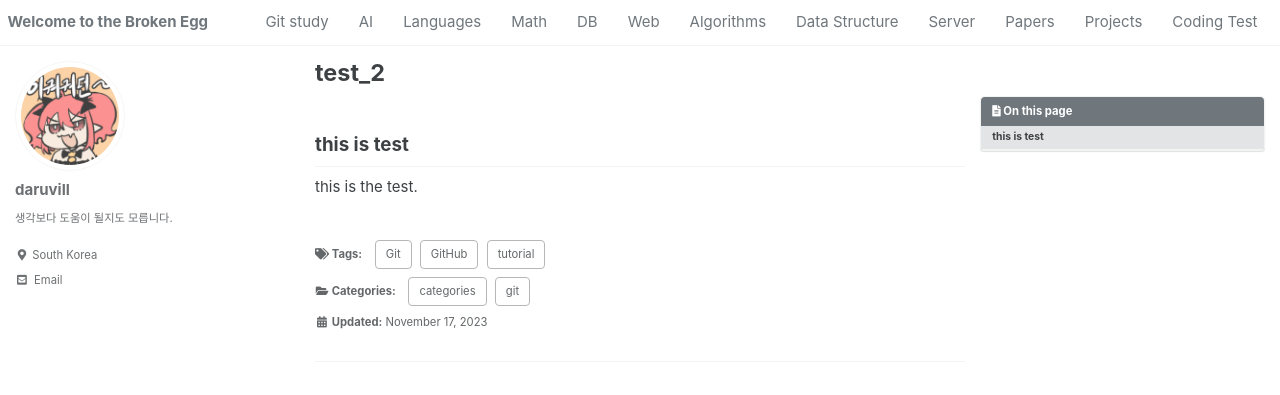
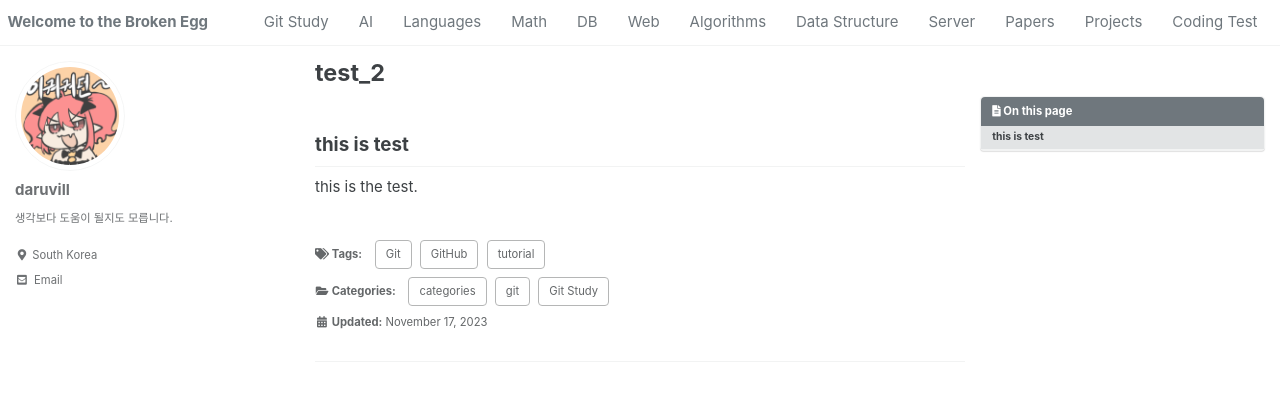
Before and after one commit to daruvill/broken-egg.github.io, a Jekyll site: the page built from categories/git/_posts/2023-11-17-test.md, in a window 1280 px wide. Shown: the top 395 px of the page. Built offline with Jekyll 4.4.1, drawn with Linux system fonts in a browser that asks for light colours; cached includes are drawn as plain includes; some web fonts are replaced; comment, search, counter and statistics services are not loaded.

Commit message:
category bugfix

```diff
--- a/_data/navigation.yml
+++ b/_data/navigation.yml
@@ -1,6 +1,6 @@
 # main links
 main:
-  - title: "Git study"
+  - title: "Git Study"
     url: /categories/git/
   - title: "AI"
     url: /categories/ai/
--- a/categories/git/_posts/2023-11-17-test.md
+++ b/categories/git/_posts/2023-11-17-test.md
@@ -1,7 +1,7 @@
 ---
 title: "test_2"
 layout: single
-categories: ['git']
+categories: ["Git Study"]
 tags: ['Git', 'GitHub','tutorial']
 comments: true
 ---
```
Also changed, not shown: categories/git/_posts/2023-11-16-git_tutorial.md (+1 -1 lines).
